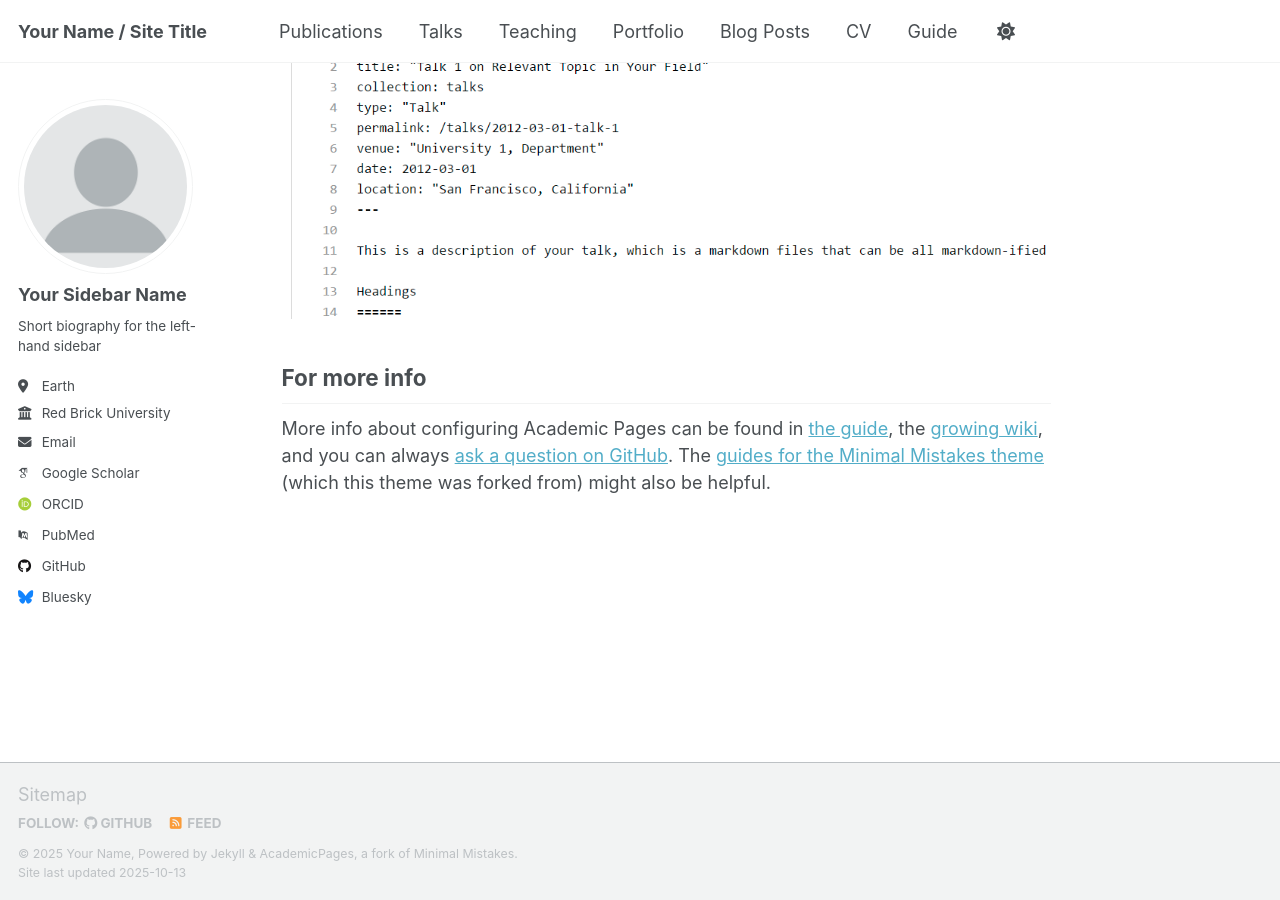
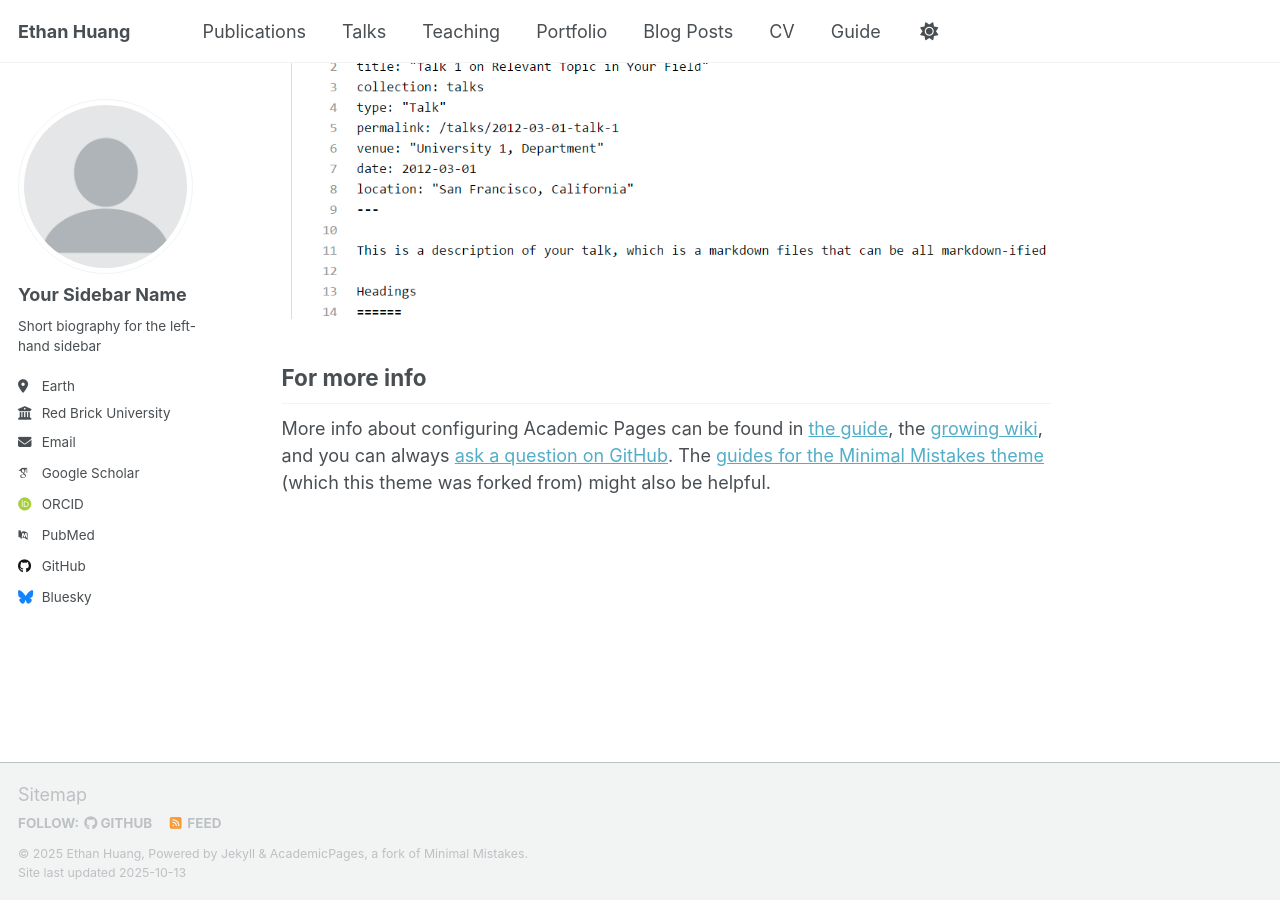
Before and after one commit to hyatch/hyatch.github.io, a Jekyll site: the page built from _pages/about.md, in a window 1280 px wide and 900 px high, scrolled down 2880 px. Built offline with Jekyll 4.4.1, drawn with Linux system fonts in a browser that asks for light colours; some web fonts are replaced; a script that is not in the unit is left out.

Commit message:
Update Name

```diff
--- a/_config.yml
+++ b/_config.yml
@@ -9,9 +9,9 @@
 # Basic Site Settings
 locale                   : "en-US"
 site_theme               : "default" # Currently available options are "default", "air"
-title                    : "Your Name / Site Title"
+title                    : "Ethan Huang"
 title_separator          : "-"
-name                     : &name "Your Name"
+name                     : &name "Ethan Huang"
 description              : &description "Your Name's academic portfolio"   # Update this with a general description of your site, this is the default if not overridden by a page
 url                      : https://academicpages.github.io # The base hostname & protocol for your site e.g. "https://[your GitHub username].github.io",
                                                            # or if you already have some other page hosted on Github then use "https://[your GitHub username].github.io/[Your Repo Name]"
```
